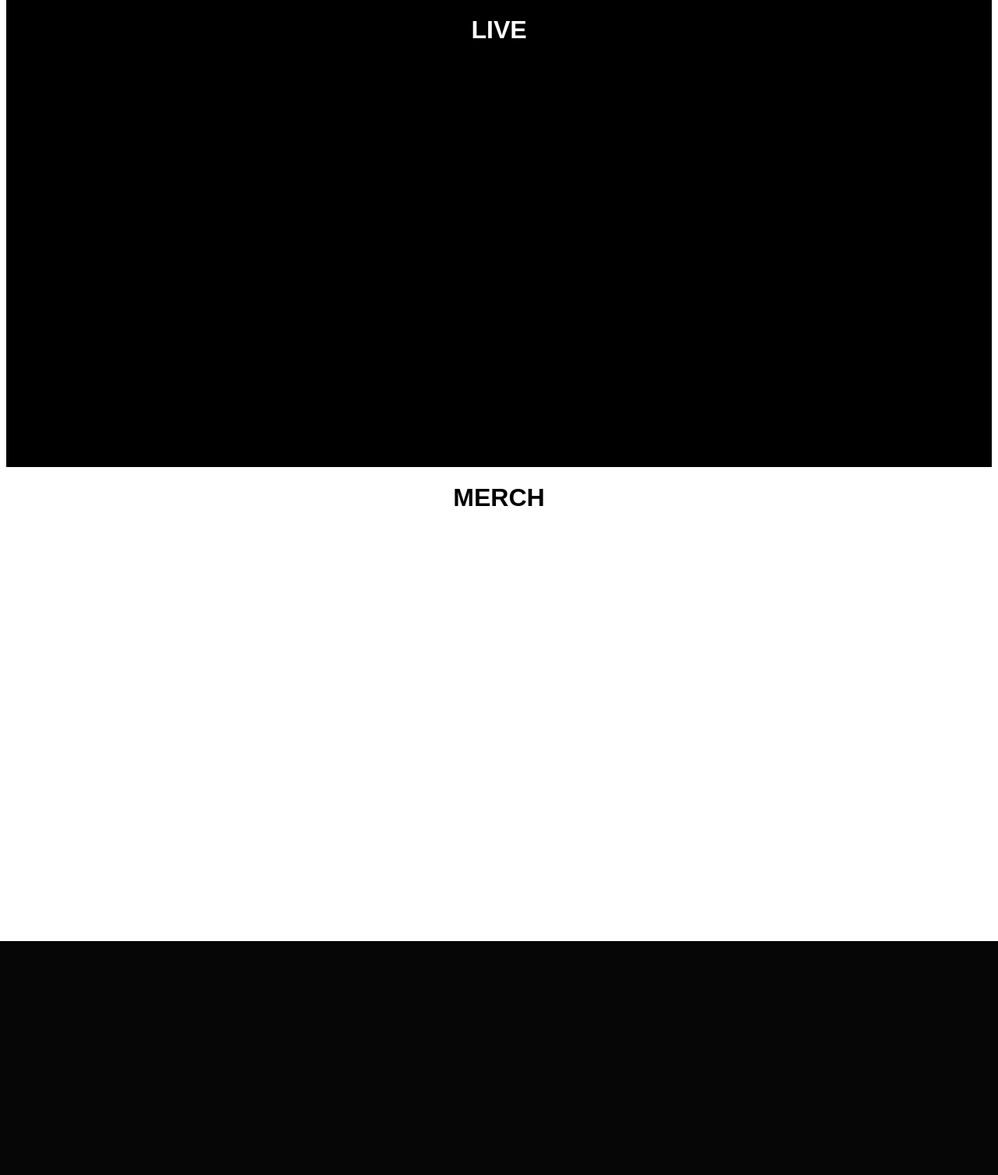
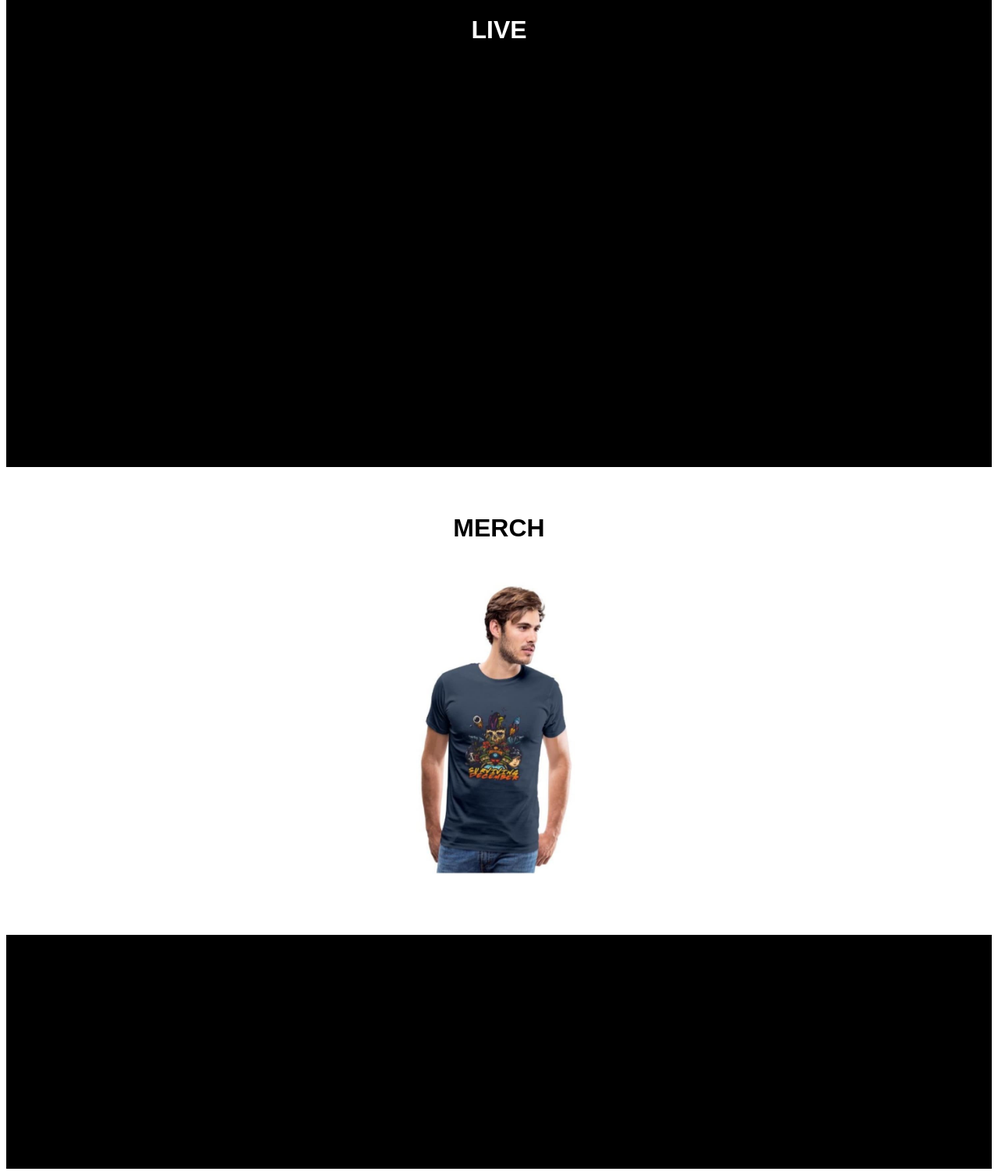
Before and after one commit to LIQBit/bandsite, a PHP site: page /front-page.html in a window 1280 px wide. Shown: the part 1749-3256 px from the top of the page at 78% size. Before the commit the page ends 2956 px from the top, so only its background shows below. Run offline with PHP 8.4, Linux system fonts and the light colour scheme; some web fonts are replaced.

Commit message:
style: pics, layout etc

```diff
--- a/front-page.html
+++ b/front-page.html
@@ -26,7 +26,7 @@
                 <div id="three">
                     <h1>VIDEO</h1>
                     <div id="video-holder">
-                        <iframe width="400" height="220" src="https://www.youtube.com/embed/s0uTH7meak0" title="YouTube video player" frameborder="0" allow="accelerometer; autoplay; clipboard-write; encrypted-media; gyroscope; picture-in-picture" allowfullscreen></iframe>
+                        <iframe width="360" height="220" src="https://www.youtube.com/embed/s0uTH7meak0" title="YouTube video player" frameborder="0" allow="accelerometer; autoplay; clipboard-write; encrypted-media; gyroscope; picture-in-picture" allowfullscreen></iframe>
                     </div>
                     <a href="https://www.youtube.com/channel/UCVJ7MiM_tza5UATfiA9ImJg"><h2>MORE VIDEOS</h2></a>
 
@@ -38,7 +38,14 @@
 
                 <div id="five">
                     <h1>MERCH</h1>
+                    <div id="merch-holder">
+                        <img id="merch" src="./images/t-shart.jpg" alt="">
+                    </div>
                 </div>
+
+                <footer>
+
+                </footer>
             </div>
 
 
--- a/styles/styles.css
+++ b/styles/styles.css
@@ -95,9 +95,26 @@ a:link {
 
 #five {
     display: flex;
+    flex-direction: column;
     justify-content: center;
+    align-items: center;
     height: 600px;
     background-color: white;
     color: black;
 
 }
+
+#merch {
+    margin-top: 10px;
+    margin-left: auto;
+    margin-right: auto;
+    margin-bottom: 30px;
+    height: 400px;
+    width: 100%;
+
+}
+
+footer {
+    background-color: black;
+    height: 300px;
+}
```
Also changed, not shown: images/t-shart.jpg (added).
